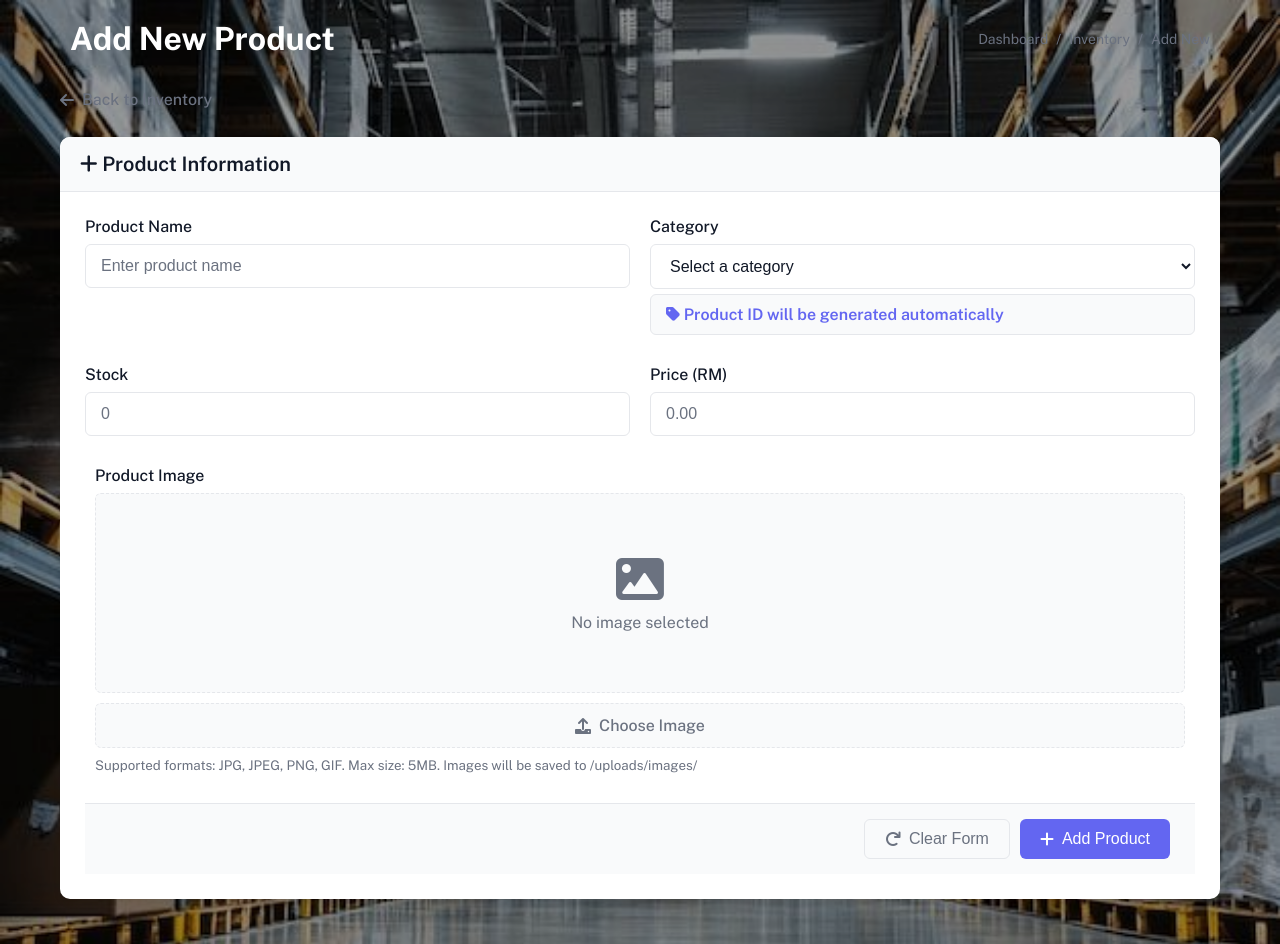
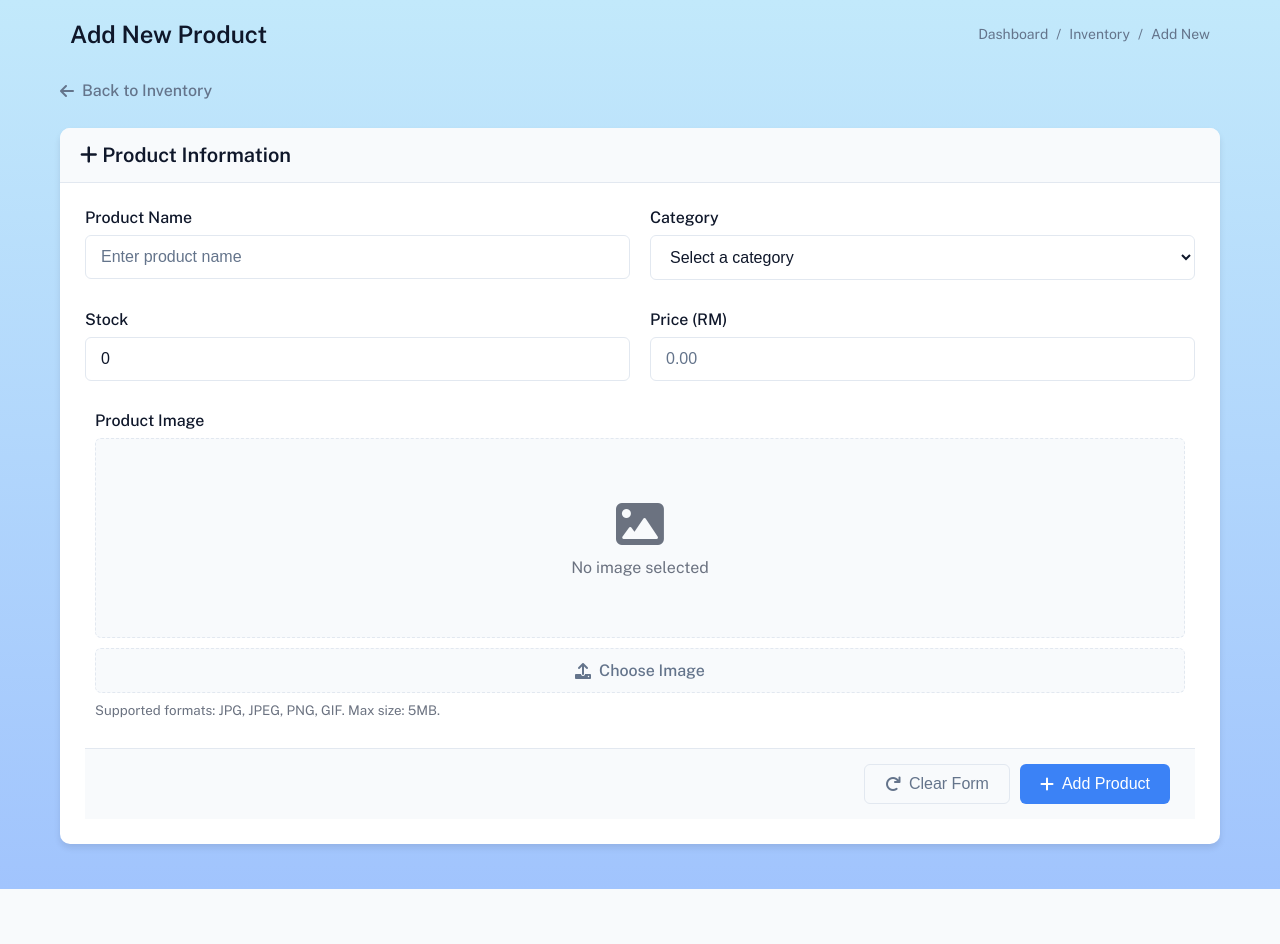
Before and after one commit to mohdsyafiq/inventomo-system, a PHP site: page /inventomo-system-main/add-new-product.php in a window 1280 px wide. After the commit the page ends 889 px from the top, so only its background shows below. Run offline with PHP 8.4, Linux system fonts and the light colour scheme.

Commit message:
Update add-new-product.php
No need to add quantity, still can proceed create new product

```diff
--- a/add-new-product.php
+++ b/add-new-product.php
@@ -18,7 +18,7 @@
 $itemID = "";
 $product_name = "";
 $type_product = "";
-$stock = "";
+$stock = 0;
 $price = "";
 $image = "";
 $success_message = "";
@@ -30,56 +30,6 @@
     $data = stripslashes($data);
     $data = htmlspecialchars($data);
     return $data;
-}
-
-/**
- * Generate category-based ID
- *
- * @param string $category The product category
- * @param mysqli $connection Database connection
- * @return string Generated ID (e.g., E01, A01, F01, K01, O01)
- */
-function generateCategoryID($category, $connection) {
-    // Define category prefixes
-    $prefixes = [
-        'Electronic' => 'E',
-        'Accessories' => 'A',
-        'Furniture' => 'F',
-        'Kitchen' => 'K',
-        'Office' => 'O'
-    ];
-
-    // Get the prefix for the category
-    $prefix = isset($prefixes[$category]) ? $prefixes[$category] : 'X';
-
-    // Query to find the highest existing number for this category
-    $query = "SELECT itemID FROM inventory_item WHERE itemID LIKE ? ORDER BY itemID DESC LIMIT 1";
-    $stmt = mysqli_prepare($connection, $query);
-
-    if ($stmt) {
-        $like_pattern = $prefix . '%';
-        mysqli_stmt_bind_param($stmt, 's', $like_pattern);
-        mysqli_stmt_execute($stmt);
-        mysqli_stmt_bind_result($stmt, $last_id);
-
-        $next_number = 1; // Default starting number
-
-        if (mysqli_stmt_fetch($stmt)) {
-            // Extract the number part from the last ID
-            $number_part = substr($last_id, 1); // Remove the prefix
-            if (is_numeric($number_part)) {
-                $next_number = intval($number_part) + 1;
-            }
-        }
-
-        mysqli_stmt_close($stmt);
-
-        // Format the number with leading zeros (e.g., 01, 02, 03)
-        return $prefix . str_pad($next_number, 2, '0', STR_PAD_LEFT);
-    }
-
-    // Fallback if query fails
-    return $prefix . '01';
 }
 
 /**
@@ -101,31 +51,23 @@
         return $result;
     }
 
-    // Create uploads directory structure if it doesn't exist
-    $target_dir = "./uploads/images/";
-    $absolute_path = realpath('./') . '/uploads/images/';
+    // Create uploads directory if it doesn't exist
+    $target_dir = "./assets/uploads/";
+    $absolute_path = realpath('./') . '/assets/uploads/';
 
-    // Create uploads directory first
-    if (!file_exists("./uploads/")) {
-        if (!mkdir("./uploads/", 0777, true)) {
-            $result['error'] = "Failed to create uploads directory. Please create it manually and set permissions to 755 or 777.";
+    if (!file_exists($target_dir)) {
+        // Try to create directory with full permissions first
+        if (!mkdir($target_dir, 0777, true)) {
+            $result['error'] = "Failed to create uploads directory at: " . $absolute_path . ". Please create this directory manually and set permissions to 755 or 777.";
             return $result;
         }
-        chmod("./uploads/", 0777);
-    }
-
-    // Create images subdirectory
-    if (!file_exists($target_dir)) {
-        if (!mkdir($target_dir, 0777, true)) {
-            $result['error'] = "Failed to create images directory at: " . $absolute_path . ". Please create this directory manually and set permissions to 755 or 777.";
-            return $result;
-        }
-        chmod($target_dir, 0777);
+        // Set permissions after creation
+        chmod($target_dir, 0755);
     }
 
     // Check if uploads directory is writable
     if (!is_writable($target_dir)) {
-        $result['error'] = "Images directory is not writable. Check permissions on: " . $absolute_path;
+        $result['error'] = "Uploads directory is not writable. Check permissions.";
         return $result;
     }
 
@@ -153,7 +95,7 @@
         $result['success'] = true;
         $result['filename'] = $uniqueFilename;
     } else {
-        $result['error'] = "Failed to upload file. Check permissions on: " . $absolute_path;
+        $result['error'] = "Failed to upload file. Check permissions.";
     }
 
     return $result;
@@ -194,13 +136,12 @@
 
         // ADD NEW PRODUCT
         if ($action === 'add') {
+            // Make itemID numeric since the database expects an integer
+            $itemID = mt_rand(10000, 99999); // Generate a random 5-digit number
             $product_name = sanitize_input($_POST['product_name']);
             $type_product = sanitize_input($_POST['type_product']);
             $stock = (int)sanitize_input($_POST['stock']);
             $price = sanitize_input($_POST['price']); // Keep as string to match database schema
-
-            // Generate category-based ID
-            $itemID = generateCategoryID($type_product, $conn);
 
             // Handle image upload - store the filename only, not the full path
             $image = '';
@@ -220,15 +161,15 @@
             $stmt = mysqli_prepare($conn, $query);
 
             if ($stmt) {
-                // Note: itemID is now a string (e.g., "E01"), so use 's' instead of 'i'
-                mysqli_stmt_bind_param($stmt, 'ssssss', $itemID, $product_name, $type_product, $stock, $price, $image);
+                // Fixed binding - price is varchar in database, so use 's' not 'd'
+                mysqli_stmt_bind_param($stmt, 'ississ', $itemID, $product_name, $type_product, $stock, $price, $image);
 
                 if (mysqli_stmt_execute($stmt)) {
                     $success_message = "Product added successfully with ID: " . $itemID;
                     // Reset form after successful addition
                     $product_name = "";
                     $type_product = "";
-                    $stock = "";
+                    $stock = 0;
                     $price = "";
                     $image = "";
                 } else {
@@ -242,7 +183,7 @@
 
         // UPDATE EXISTING PRODUCT
         else if ($action === 'update') {
-            $itemID = sanitize_input($_POST['itemID']); // Keep as string since it's now category-based
+            $itemID = (int)sanitize_input($_POST['itemID']);
             $product_name = sanitize_input($_POST['product_name']);
             $type_product = sanitize_input($_POST['type_product']);
             $stock = (int)sanitize_input($_POST['stock']);
@@ -259,7 +200,7 @@
                     $stmt = mysqli_prepare($conn, $get_old_image_query);
 
                     if ($stmt) {
-                        mysqli_stmt_bind_param($stmt, 's', $itemID); // 's' since itemID is now string
+                        mysqli_stmt_bind_param($stmt, 'i', $itemID);
                         mysqli_stmt_execute($stmt);
                         mysqli_stmt_bind_result($stmt, $old_image);
                         mysqli_stmt_fetch($stmt);
@@ -267,14 +208,14 @@
 
                         // Delete old image if it exists
                         if (!empty($old_image)) {
-                            $old_file = "./uploads/images/" . $old_image;
+                            $old_file = "./assets/uploads/" . $old_image;
                             if (file_exists($old_file)) {
                                 unlink($old_file);
                             }
                         }
                     }
 
-                    // UPDATE with new image
+                    // UPDATE with new image - fixed parameter binding
                     $query = "UPDATE inventory_item SET
                             product_name = ?,
                             type_product = ?,
@@ -285,8 +226,8 @@
                     $stmt = mysqli_prepare($conn, $query);
 
                     if ($stmt) {
-                        // Updated binding: itemID is now string, so 'ssssss'
-                        mysqli_stmt_bind_param($stmt, 'ssssss', $product_name, $type_product, $stock, $price, $image, $itemID);
+                        // Fixed binding - price is varchar, so 'ssissi' not 'ssidsi'
+                        mysqli_stmt_bind_param($stmt, 'ssissi', $product_name, $type_product, $stock, $price, $image, $itemID);
 
                         if (mysqli_stmt_execute($stmt)) {
                             $success_message = "Product updated successfully.";
@@ -301,7 +242,7 @@
                     $error_message = $upload_result['error'];
                 }
             } else {
-                // UPDATE without changing the image
+                // UPDATE without changing the image - fixed parameter binding
                 $query = "UPDATE inventory_item SET
                         product_name = ?,
                         type_product = ?,
@@ -311,8 +252,8 @@
                 $stmt = mysqli_prepare($conn, $query);
 
                 if ($stmt) {
-                    // Updated binding: itemID is now string, so 'sssss'
-                    mysqli_stmt_bind_param($stmt, 'sssss', $product_name, $type_product, $stock, $price, $itemID);
+                    // Fixed binding - price is varchar, so 'ssisi' not 'ssidi'
+                    mysqli_stmt_bind_param($stmt, 'ssisi', $product_name, $type_product, $stock, $price, $itemID);
 
                     if (mysqli_stmt_execute($stmt)) {
                         $success_message = "Product updated successfully.";
@@ -328,14 +269,14 @@
 
         // DELETE PRODUCT
         else if ($action === 'delete') {
-            $itemID = sanitize_input($_POST['itemID']); // Keep as string since it's now category-based
+            $itemID = (int)sanitize_input($_POST['itemID']);
 
             // Retrieve the image filename before deleting
             $get_image_query = "SELECT image FROM inventory_item WHERE itemID = ?";
             $stmt = mysqli_prepare($conn, $get_image_query);
 
             if ($stmt) {
-                mysqli_stmt_bind_param($stmt, 's', $itemID); // 's' since itemID is now string
+                mysqli_stmt_bind_param($stmt, 'i', $itemID);
                 mysqli_stmt_execute($stmt);
                 mysqli_stmt_bind_result($stmt, $image_to_delete);
                 mysqli_stmt_fetch($stmt);
@@ -346,12 +287,12 @@
                 $stmt = mysqli_prepare($conn, $delete_query);
 
                 if ($stmt) {
-                    mysqli_stmt_bind_param($stmt, 's', $itemID); // 's' since itemID is now string
+                    mysqli_stmt_bind_param($stmt, 'i', $itemID);
 
                     if (mysqli_stmt_execute($stmt)) {
                         // If deletion was successful and there's an image, delete the image file too
                         if (!empty($image_to_delete)) {
-                            $file_to_delete = "./uploads/images/" . $image_to_delete;
+                            $file_to_delete = "./assets/uploads/" . $image_to_delete;
                             if (file_exists($file_to_delete)) {
                                 unlink($file_to_delete);
                             }
@@ -371,14 +312,14 @@
 
 // LOAD PRODUCT FOR EDITING
 if (isset($_GET['edit']) && !empty($_GET['edit'])) {
-    $edit_id = sanitize_input($_GET['edit']); // Keep as string since it's now category-based
+    $edit_id = (int)$_GET['edit'];
 
     // Fetch product details
     $edit_query = "SELECT itemID, product_name, type_product, stock, price, image FROM inventory_item WHERE itemID = ?";
     $stmt = mysqli_prepare($conn, $edit_query);
 
     if ($stmt) {
-        mysqli_stmt_bind_param($stmt, 's', $edit_id); // 's' since itemID is now string
+        mysqli_stmt_bind_param($stmt, 'i', $edit_id);
         mysqli_stmt_execute($stmt);
         $result = mysqli_stmt_get_result($stmt);
 
@@ -421,20 +362,20 @@
 
     <style>
         :root {
-            --primary-color: #6366f1;
-            --primary-color-dark: #4f46e5;
-            --secondary-color: #6b7280;
-            --secondary-color-dark: #4b5563;
-            --success-color: #10b981;
-            --danger-color: #ef4444;
-            --warning-color: #f59e0b;
-            --info-color: #3b82f6;
-            --light-color: #f9fafb;
-            --dark-color: #111827;
-            --background-color: #f3f4f6;
+            --primary-color: #3B82F6; /* A more vibrant blue */
+            --primary-color-dark: #2563EB;
+            --secondary-color: #64748B;
+            --secondary-color-dark: #475569;
+            --success-color: #22C55E;
+            --danger-color: #EF4444;
+            --warning-color: #F59E0B;
+            --info-color: #0EA5E9;
+            --light-color: #F8FAFC;
+            --dark-color: #0F172A;
+            --background-color: #F1F5F9;
             --card-color: #ffffff;
-            --border-color: #e5e7eb;
-            --shadow-color: rgba(0, 0, 0, 0.1);
+            --border-color: #E2E8F0;
+            --shadow-color: rgba(15, 23, 42, 0.1);
             --font-family: 'Public Sans', sans-serif;
         }
 
@@ -447,6 +388,7 @@
         body {
             font-family: var(--font-family);
             background-color: var(--background-color);
+            background-image: linear-gradient(to top, #a1c4fd 0%, #c2e9fb 100%); /* A colorful gradient */
             margin: 0;
             padding: 0;
             min-height: 100vh;
@@ -769,17 +711,6 @@
             margin-right: 8px;
         }
 
-        .id-preview {
-            background-color: var(--light-color);
-            border: 1px solid var(--border-color);
-            padding: 10px 15px;
-            border-radius: 6px;
-            font-weight: 600;
-            color: var(--primary-color);
-            margin-top: 5px;
-            display: none;
-        }
-
         @media (max-width: 768px) {
             .form-row {
                 flex-direction: column;
@@ -802,34 +733,6 @@
                 margin-top: 10px;
             }
         }
-
-        body {
-        background: linear-gradient(rgba(0, 0, 0, 0.4), rgba(0, 0, 0, 0.4)),
-            url('assets/img/backgrounds/inside-background.jpeg');
-        background-size: cover;
-        background-position: center;
-        background-attachment: fixed;
-        background-repeat: no-repeat;
-        min-height: 100vh;
-    }
-
-    /* Ensure layout wrapper takes full space */
-    .layout-wrapper {
-        background: transparent;
-        min-height: 100vh;
-    }
-
-    /* Content wrapper with transparent background to show body background */
-    .content-wrapper {
-        background: transparent;
-        min-height: 100vh;
-    }
-
-    .page-title {
-        color: white;
-        font-size: 2.0rem;
-        font-weight: bold;
-    }
     </style>
 </head>
 <body>
@@ -891,7 +794,7 @@
 
                         <div class="form-group">
                             <label for="type_product" class="form-label">Category</label>
-                            <select id="type_product" name="type_product" class="form-control" required onchange="updateIdPreview()">
+                            <select id="type_product" name="type_product" class="form-control" required>
                                 <option value="" disabled <?php echo empty($type_product) ? 'selected' : ''; ?>>Select a category</option>
                                 <option value="Electronic" <?php echo ($type_product == 'Electronic') ? 'selected' : ''; ?>>Electronic</option>
                                 <option value="Accessories" <?php echo ($type_product == 'Accessories') ? 'selected' : ''; ?>>Accessories</option>
@@ -899,15 +802,6 @@
                                 <option value="Kitchen" <?php echo ($type_product == 'Kitchen') ? 'selected' : ''; ?>>Kitchen</option>
                                 <option value="Office" <?php echo ($type_product == 'Office') ? 'selected' : ''; ?>>Office</option>
                             </select>
-                            <?php if (empty($itemID)): ?>
-                                <div id="idPreview" class="id-preview">
-                                    <i class="fas fa-tag"></i> Product ID will be generated automatically
-                                </div>
-                            <?php else: ?>
-                                <div class="id-preview" style="display: block;">
-                                    <i class="fas fa-tag"></i> Current ID: <?php echo $itemID; ?>
-                                </div>
-                            <?php endif; ?>
                         </div>
                     </div>
 
@@ -929,7 +823,7 @@
                         <label class="form-label">Product Image</label>
                         <div class="image-preview" id="imagePreviewContainer">
                             <?php if (!empty($image)): ?>
-                                <img src="./uploads/images/<?php echo $image; ?>" alt="Product image" id="imagePreview">
+                                <img src="./assets/uploads/<?php echo $image; ?>" alt="Product image" id="imagePreview">
                             <?php else: ?>
                                 <div id="placeholderText" style="color: #6b7280; text-align: center;">
                                     <i class="fas fa-image" style="font-size: 48px; margin-bottom: 10px; display: block;"></i>
@@ -946,7 +840,7 @@
                             </label>
                         </div>
                         <small style="color: #6b7280; display: block; margin-top: 5px;">
-                            Supported formats: JPG, JPEG, PNG, GIF. Max size: 5MB. Images will be saved to /uploads/images/
+                            Supported formats: JPG, JPEG, PNG, GIF. Max size: 5MB.
                         </small>
                     </div>
 
@@ -960,7 +854,7 @@
                                     <i class="fas fa-save btn-icon"></i> Update Product
                                 </button>
                             <?php else: ?>
-                                <button type="reset" class="btn btn-outline" onclick="resetForm()">
+                                <button type="reset" class="btn btn-outline">
                                     <i class="fas fa-redo btn-icon"></i> Clear Form
                                 </button>
                                 <button type="submit" class="btn btn-primary">
@@ -975,34 +869,6 @@
     </div>
 
     <script>
-        // Category ID prefixes mapping
-        const categoryPrefixes = {
-            'Electronic': 'E',
-            'Accessories': 'A',
-            'Furniture': 'F',
-            'Kitchen': 'K',
-            'Office': 'O'
-        };
-
-        // Update ID preview when category changes
-        function updateIdPreview() {
-            const categorySelect = document.getElementById('type_product');
-            const idPreview = document.getElementById('idPreview');
-
-            if (categorySelect && idPreview) {
-                const selectedCategory = categorySelect.value;
-
-                if (selectedCategory && categoryPrefixes[selectedCategory]) {
-                    const prefix = categoryPrefixes[selectedCategory];
-                    idPreview.innerHTML = `<i class="fas fa-tag"></i> Next Product ID will be: ${prefix}XX (auto-generated)`;
-                    idPreview.style.display = 'block';
-                } else {
-                    idPreview.innerHTML = `<i class="fas fa-tag"></i> Product ID will be generated automatically`;
-                    idPreview.style.display = 'block';
-                }
-            }
-        }
-
         // Preview image before upload
         function previewImage(input) {
             const preview = document.getElementById('imagePreview');
@@ -1022,32 +888,6 @@
                 reader.readAsDataURL(input.files[0]);
             }
         }
-
-        // Reset form function
-        function resetForm() {
-            document.getElementById('productForm').reset();
-
-            // Reset image preview
-            const preview = document.getElementById('imagePreview');
-            const placeholder = document.getElementById('placeholderText');
-
-            if (preview) {
-                preview.style.display = 'none';
-                preview.src = '';
-            }
-
-            if (placeholder) {
-                placeholder.style.display = 'block';
-            }
-
-            // Reset ID preview
-            updateIdPreview();
-        }
-
-        // Initialize ID preview on page load
-        document.addEventListener('DOMContentLoaded', function() {
-            updateIdPreview();
-        });
     </script>
 </body>
 </html>
```
